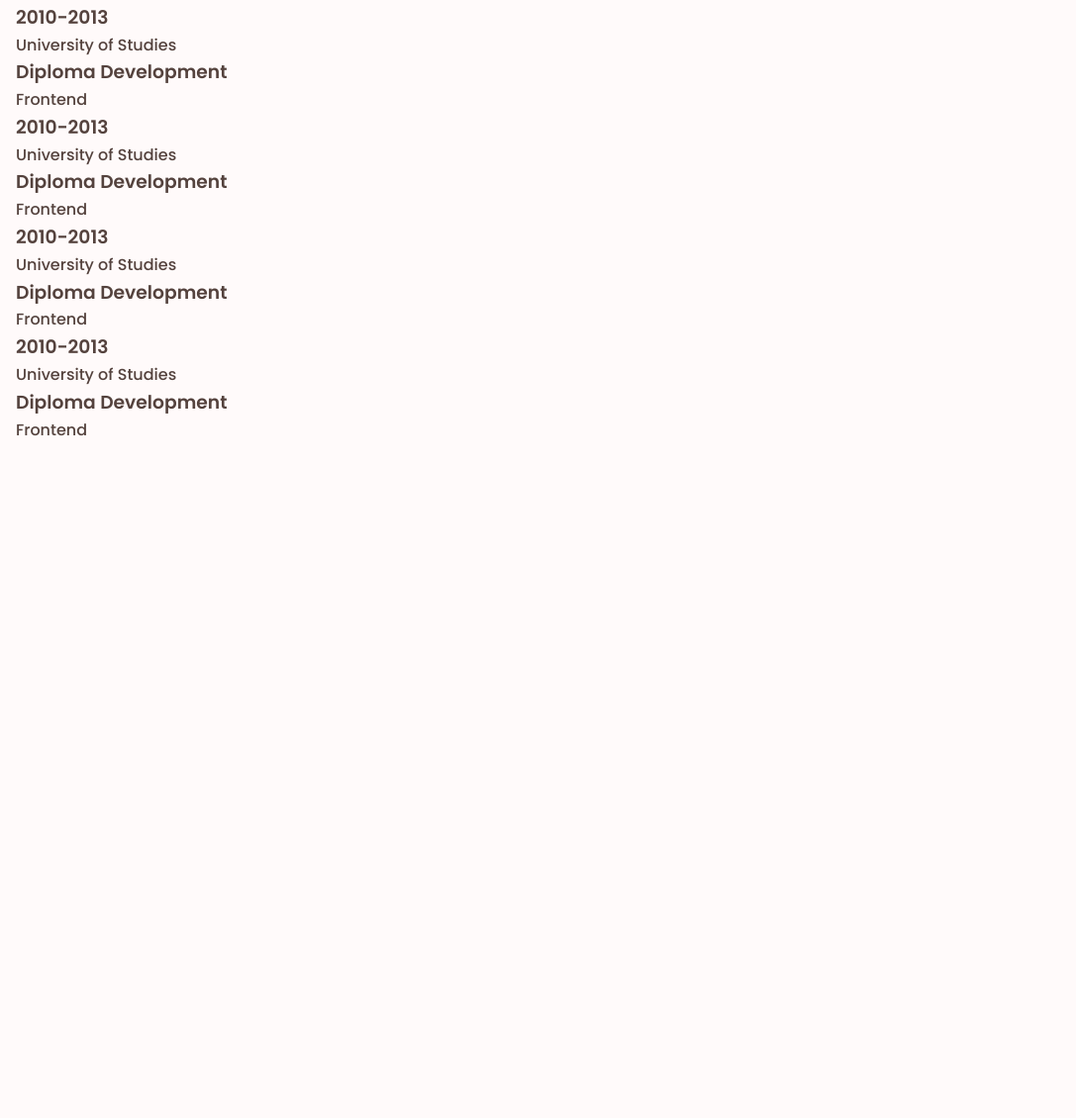
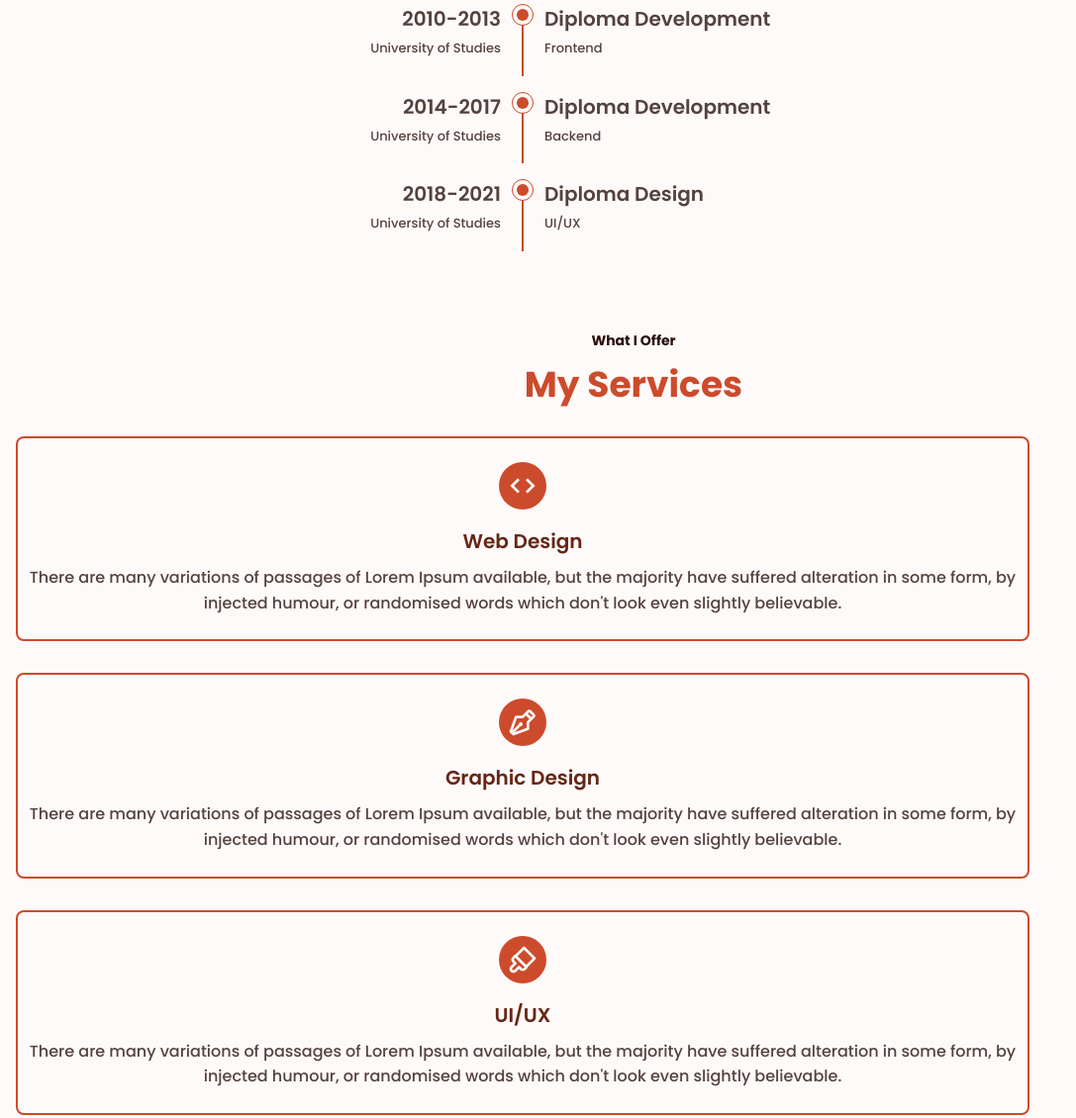
Before and after one commit to Spina7/portafolio, a website: page index.html in a window 1280 px wide. Shown: the part 2713-3843 px from the top of the page at 99% size, without its empty margins (0-1087 px from the left). Before the commit the page ends 3192 px from the top, so only its background shows below. Drawn offline with nearby package versions, Linux system fonts and the light colour scheme.

Commit message:
version 3

```diff
--- a/assets/css/styles.css
+++ b/assets/css/styles.css
@@ -376,9 +376,113 @@ img {
   width: 70%;
 }
 /* ===== EDUCATION =====*/
+.education__container {
+  row-gap: 2rem;
+}
 
+.education__content {
+  display: grid;
+  grid-template-columns: 1fr max-content 1fr;
+}
+
+.education__year,
+.education__race {
+  font-size: var(--h3-font-size);
+  margin-bottom: 0.25rem;
+}
+
+.education__university,
+.education__specialty {
+  display: block;
+  font-size: var(--smaller-font-size);
+}
+
+.education__year,
+.education__university {
+  text-align: right;
+}
+
+.education__time {
+  padding: 0 1rem;
+  justify-self: center;
+}
+
+.education__rounder {
+  position: relative;
+  display: inline-block;
+  width: 12px;
+  height: 12px;
+  background-color: var(--first-color);
+  border-radius: 50%;
+}
+
+.education__rounder::before {
+  content: "";
+  position: absolute;
+  transform: translate(-5px, -5px);
+  width: 20px;
+  height: 20px;
+  border: 1px solid var(--first-color);
+  border-radius: 50%;
+}
+
+.education__line {
+  display: block;
+  height: 90%;
+  width: 2px;
+  background-color: var(--first-color);
+  transform: translate(5px, -3px);
+}
 /* ===== SERVICES =====*/
+.services__container {
+  row-gap: 2rem;
+}
 
+.services__content {
+  padding: 1.5rem 0.5rem;
+  border: 2px solid var(--first-color);
+  border-radius: 0.5rem;
+  text-align: center;
+}
+
+.services__icon {
+  font-size: 2rem;
+  padding: 0.5rem;
+  background-color: var(--first-color);
+  color: var(--first-color-lighten);
+  border-radius: 50%;
+  margin-bottom: var(--mb-2);
+}
+
+.services__title {
+  font-size: 1.25rem;
+  color: var(--first-color-dark);
+  margin-bottom: var(--mb-1);
+}
+
+.services__content,
+.services__icon,
+.services__description,
+.services__title {
+  transition: 0.5s;
+}
+
+.services__content:hover {
+  background-color: var(--first-color);
+}
+
+.services__content:hover .services__icon {
+  background-color: var(--first-color-lighten);
+  color: var(--first-color);
+}
+
+.services__content:hover .services__title {
+  color: var(--first-color-lighten);
+}
+
+.services__content:hover .services__description {
+  color: var(--first-color-lighten);
+}
 /* ===== PROJECT IN MIND  =====*/
 
 /* ===== WORKS =====*/
--- a/index.html
+++ b/index.html
@@ -184,7 +184,7 @@
         <span class="section-subtitle">Qualification</span>
         <h2 class="section-title">My education</h2>
         <div class="education__container bd-grid">
-          <div class="eduacation__content">
+          <div class="education__content">
             <div>
               <h3 class="education__year">2010-2013</h3>
               <span class="education__university">University of Studies</span>
@@ -195,12 +195,12 @@
             </div>
             <div>
               <h3 class="education__race">Diploma Development</h3>
-              <span class="education__university">Frontend</span>
+              <span class="education__specialty">Frontend</span>
             </div>
           </div>
-          <div class="eduacation__content">
+          <div class="education__content">
             <div>
-              <h3 class="education__year">2010-2013</h3>
+              <h3 class="education__year">2014-2017</h3>
               <span class="education__university">University of Studies</span>
             </div>
             <div class="education__time">
@@ -209,12 +209,12 @@
             </div>
             <div>
               <h3 class="education__race">Diploma Development</h3>
-              <span class="education__university">Frontend</span>
+              <span class="education__specialty">Backend</span>
             </div>
           </div>
-          <div class="eduacation__content">
+          <div class="education__content">
             <div>
-              <h3 class="education__year">2010-2013</h3>
+              <h3 class="education__year">2018-2021</h3>
               <span class="education__university">University of Studies</span>
             </div>
             <div class="education__time">
@@ -222,23 +222,75 @@
               <span class="education__line"></span>
             </div>
             <div>
-              <h3 class="education__race">Diploma Development</h3>
-              <span class="education__university">Frontend</span>
+              <h3 class="education__race">Diploma Design</h3>
+              <span class="education__specialty">UI/UX</span>
             </div>
           </div>
-          <div class="eduacation__content">
-            <div>
-              <h3 class="education__year">2010-2013</h3>
-              <span class="education__university">University of Studies</span>
-            </div>
-            <div class="education__time">
-              <span class="education__rounder"></span>
-              <span class="education__line"></span>
-            </div>
-            <div>
-              <h3 class="education__race">Diploma Development</h3>
-              <span class="education__university">Frontend</span>
-            </div>
+        </div>
+      </section>
+      <section class="services section" id="services">
+        <span class="section-subtitle">What I Offer</span>
+        <h2 class="section-title">My Services</h2>
+        <div class="services__container bd-grid">
+          <div class="services__content">
+            <i class="bx bx-code services__icon"></i>
+            <h3 class="services__title">Web Design</h3>
+            <p class="services__description">
+              There are many variations of passages of Lorem Ipsum available,
+              but the majority have suffered alteration in some form, by
+              injected humour, or randomised words which don't look even
+              slightly believable.
+            </p>
+          </div>
+          <div class="services__content">
+            <i class="bx bx-pen services__icon"></i>
+            <h3 class="services__title">Graphic Design</h3>
+            <p class="services__description">
+              There are many variations of passages of Lorem Ipsum available,
+              but the majority have suffered alteration in some form, by
+              injected humour, or randomised words which don't look even
+              slightly believable.
+            </p>
+          </div>
+          <div class="services__content">
+            <i class="bx bx-brush services__icon"></i>
+            <h3 class="services__title">UI/UX</h3>
+            <p class="services__description">
+              There are many variations of passages of Lorem Ipsum available,
+              but the majority have suffered alteration in some form, by
+              injected humour, or randomised words which don't look even
+              slightly believable.
+            </p>
+          </div>
+          <div class="services__content">
+            <i class="bx bx-server services__icon"></i>
+            <h3 class="services__title">Backend Development</h3>
+            <p class="services__description">
+              There are many variations of passages of Lorem Ipsum available,
+              but the majority have suffered alteration in some form, by
+              injected humour, or randomised words which don't look even
+              slightly believable.
+            </p>
+          </div>
+          <div class="services__content">
+            <i class="bx bx-pencil services__icon"></i>
+            <h3 class="services__title">Content Writing</h3>
+            <p class="services__description">
+              There are many variations of passages of Lorem Ipsum available,
+              but the majority have suffered alteration in some form, by
+              injected humour, or randomised words which don't look even
+              slightly believable.
+            </p>
+          </div>
+          <div class="services__content">
+            <i class="bx bx-mobile services__icon"></i>
+            <h3 class="services__title">Infertace Movil</h3>
+            <p class="services__description">
+              There are many variations of passages of Lorem Ipsum available,
+              but the majority have suffered alteration in some form, by
+              injected humour, or randomised words which don't look even
+              slightly believable.
+            </p>
           </div>
         </div>
       </section>
```
Also changed, not shown: package.json (added, +22 -0 lines), 1 other file.
